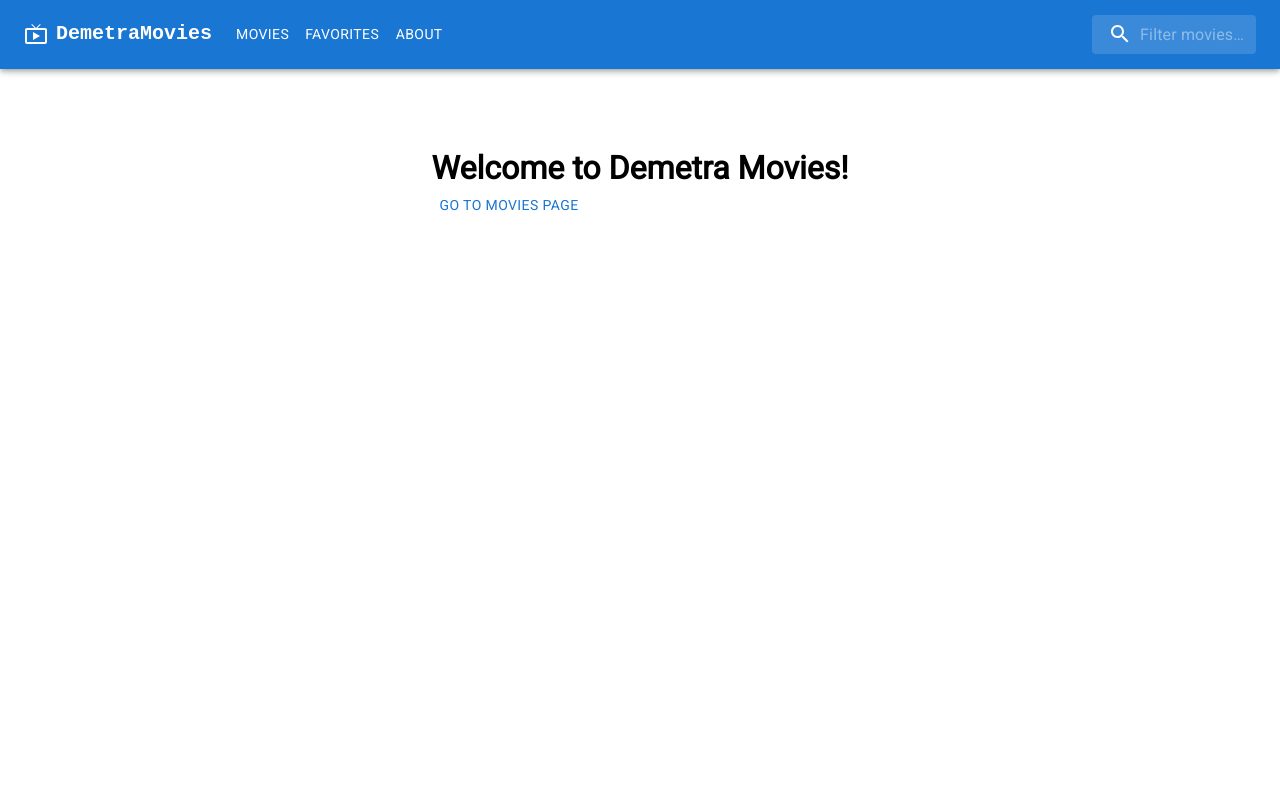
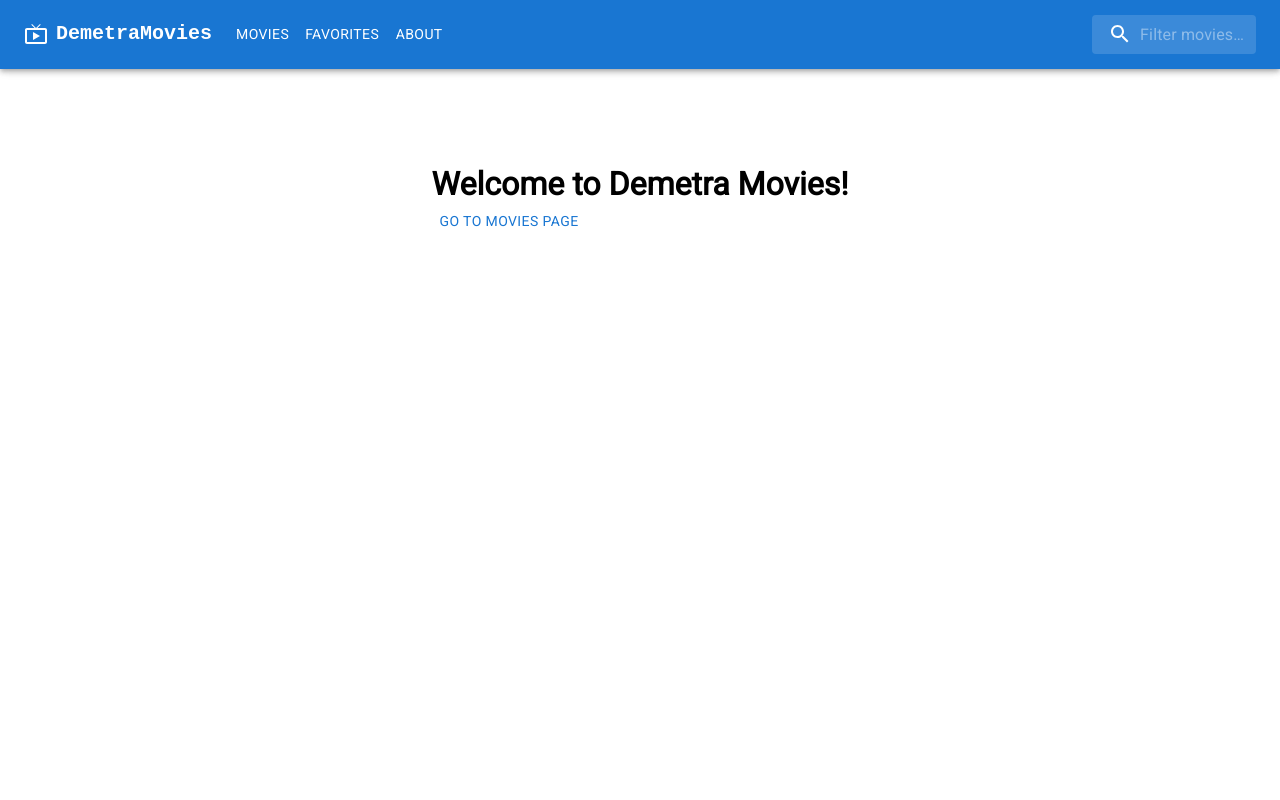
Before and after one commit to DmitryDoroshko/demetra-next-movies, a Next.js app: page / in a window 1280 px wide. Shown: the top 800 px of the page. Built offline with nearby package versions, Linux system fonts and the light colour scheme.

Commit message:
Fix the padding on the main content

```diff
--- a/components/layout/Main.tsx
+++ b/components/layout/Main.tsx
@@ -17,7 +17,7 @@ export default function Main({ children }: { children: React.ReactNode }) {
         direction={"column"}
         alignItems={"center"}
         justifyContent={"flex-start"}
-        style={{ minHeight: "100vh" }}
+        style={{ minHeight: "100vh", padding: "1rem" }}
       >
         <Grid item xs={3}>
           {children}
```
